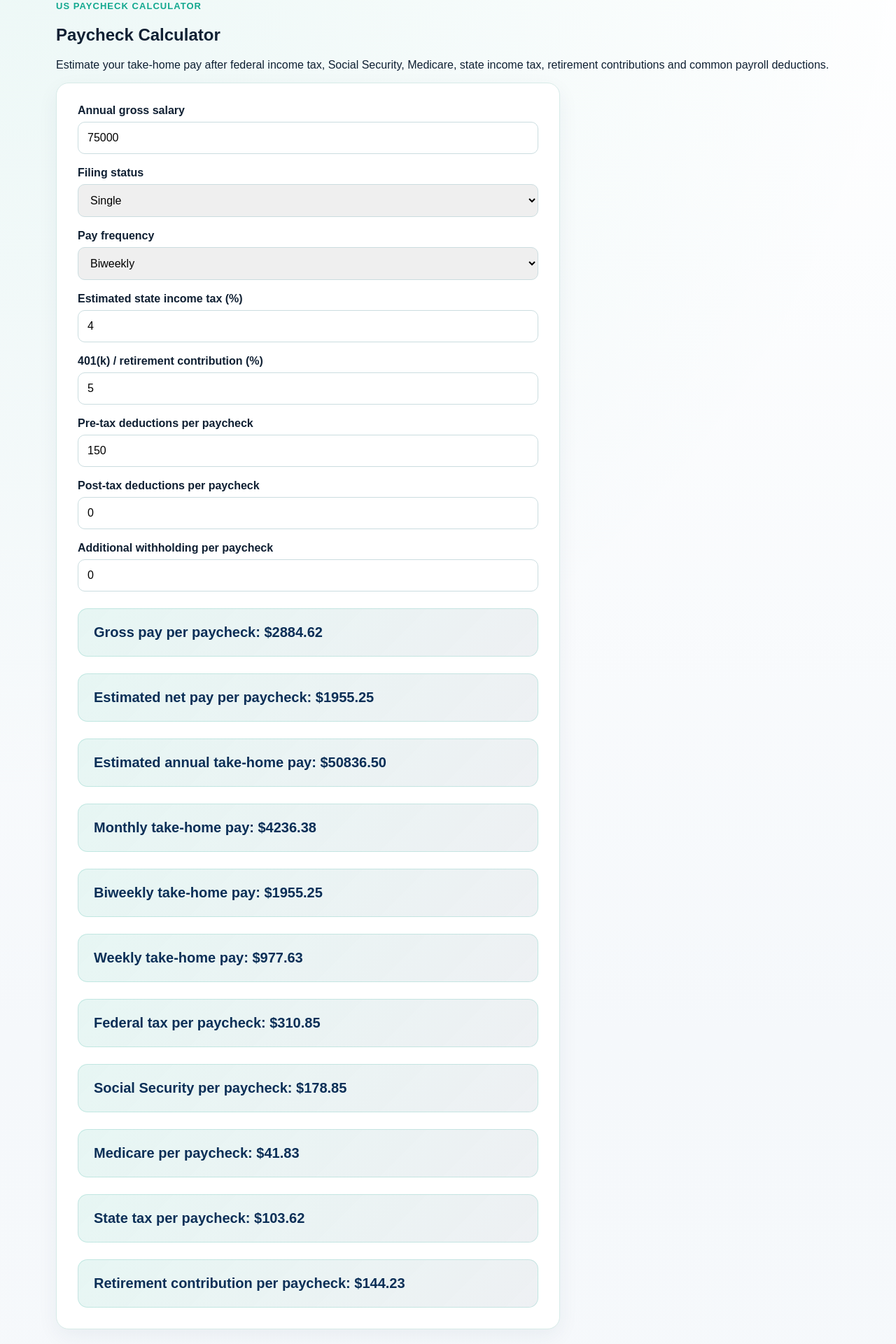
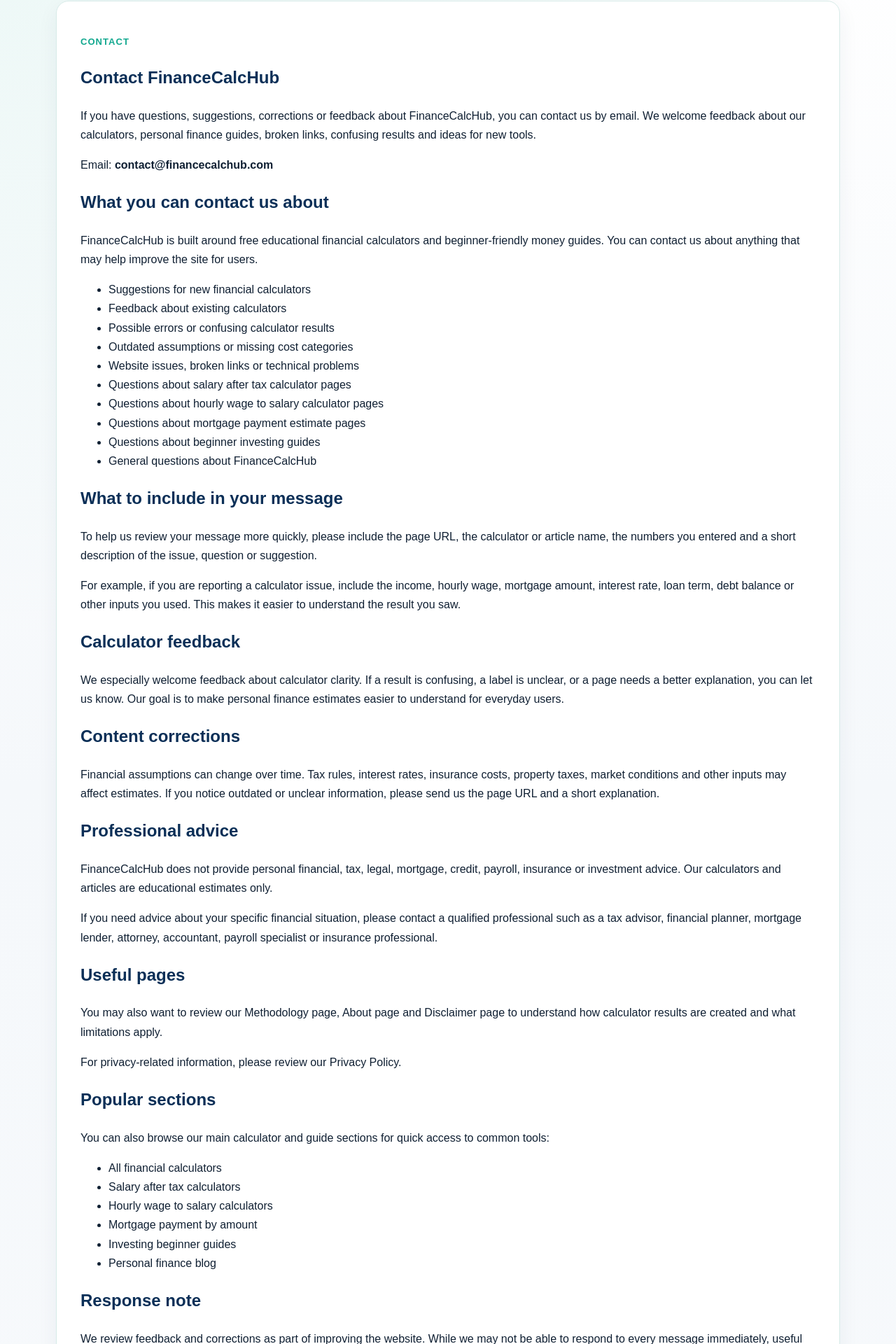
Before and after one commit to milicdejan94-ai/financecalchub, a Next.js app: page /calculators/paycheck in a window 1280 px wide. Shown: the part 160-2080 px from the top of the page at 70% size. Built offline with nearby package versions, Linux system fonts and the light colour scheme.

Commit message:
Improve paycheck calculator content and trust

```diff
--- a/app/calculators/paycheck/PaycheckCalculatorClient.tsx
+++ b/app/calculators/paycheck/PaycheckCalculatorClient.tsx
@@ -1,316 +1,201 @@
 'use client';
 
 import { useState } from 'react';
-import AdBanner from '../../../components/AdBanner';
+import Breadcrumbs from '../../../components/Breadcrumbs';
 import RelatedCalculators from '../../../components/RelatedCalculators';
-import Breadcrumbs from '../../../components/Breadcrumbs';
 
-export default function PaycheckCalculatorPage() {
-  const [salary, setSalary] = useState(75000);
-  const [stateTax, setStateTax] = useState(4);
-  const [filingStatus, setFilingStatus] = useState('single');
-  const [payFrequency, setPayFrequency] = useState(26);
-  const [retirementContribution, setRetirementContribution] = useState(5);
-  const [preTaxDeductions, setPreTaxDeductions] = useState(150);
-  const [postTaxDeductions, setPostTaxDeductions] = useState(0);
-  const [additionalWithholding, setAdditionalWithholding] = useState(0);
+export const metadata = {
+  title: 'Contact FinanceCalcHub | Questions, Feedback and Corrections',
+  description:
+    'Contact FinanceCalcHub for questions, suggestions, corrections, broken links or feedback about our free financial calculators and personal finance guides.',
+};
 
-  const federalRate =
-    filingStatus === 'married'
-      ? 0.1
-      : filingStatus === 'head'
-      ? 0.11
-      : 0.12;
-
-  const grossPayPerPeriod = salary / payFrequency;
-
-  const annualRetirementContribution =
-    salary * (retirementContribution / 100);
-
-  const annualPreTaxDeductions = preTaxDeductions * payFrequency;
-  const annualPostTaxDeductions = postTaxDeductions * payFrequency;
-  const annualAdditionalWithholding = additionalWithholding * payFrequency;
-
-  const taxableIncome = Math.max(
-    salary - annualRetirementContribution - annualPreTaxDeductions,
-    0
-  );
-
-  const federalTax = taxableIncome * federalRate;
-  const socialSecurity = Math.min(salary, 168600) * 0.062;
-  const medicare = salary * 0.0145;
-  const stateTaxAmount = taxableIncome * (stateTax / 100);
-
-  const totalAnnualTaxes =
-    federalTax +
-    socialSecurity +
-    medicare +
-    stateTaxAmount +
-    annualAdditionalWithholding;
-
-  const annualTakeHome =
-    salary -
-    annualRetirementContribution -
-    annualPreTaxDeductions -
-    totalAnnualTaxes -
-    annualPostTaxDeductions;
-
-  const netPayPerPeriod = annualTakeHome / payFrequency;
-
-  const monthlyTakeHome = annualTakeHome / 12;
-  const biweeklyTakeHome = annualTakeHome / 26;
-  const weeklyTakeHome = annualTakeHome / 52;
-
-  const federalTaxPerPeriod = federalTax / payFrequency;
-  const socialSecurityPerPeriod = socialSecurity / payFrequency;
-  const medicarePerPeriod = medicare / payFrequency;
-  const stateTaxPerPeriod = stateTaxAmount / payFrequency;
-  const retirementPerPeriod = annualRetirementContribution / payFrequency;
-
+export default function ContactPage() {
   return (
     <section className="section">
       <div className="container">
         <Breadcrumbs
           items={[
             { label: 'Home', href: '/' },
-            { label: 'Calculators', href: '/calculators' },
-            { label: 'Paycheck Calculator' },
+            { label: 'Contact' },
           ]}
         />
 
-        <p className="eyebrow">US paycheck calculator</p>
+        <div className="content-box">
+          <p className="eyebrow">Contact</p>
 
-        <h1>Paycheck Calculator</h1>
-
-        <p>
-          Estimate your take-home pay after federal income tax, Social Security,
-          Medicare, state income tax, retirement contributions and common payroll
-          deductions.
-        </p>
-
-        <AdBanner slot="paycheck-top" />
-
-        <div className="calculator-box">
-          <div className="input-group">
-            <label>Annual gross salary</label>
-            <input
-              type="number"
-              value={salary}
-              onChange={(e) => setSalary(Number(e.target.value))}
-            />
-          </div>
-
-          <div className="input-group">
-            <label>Filing status</label>
-            <select
-              value={filingStatus}
-              onChange={(e) => setFilingStatus(e.target.value)}
-            >
-              <option value="single">Single</option>
-              <option value="married">Married filing jointly</option>
-              <option value="head">Head of household</option>
-            </select>
-          </div>
-
-          <div className="input-group">
-            <label>Pay frequency</label>
-            <select
-              value={payFrequency}
-              onChange={(e) => setPayFrequency(Number(e.target.value))}
-            >
-              <option value={52}>Weekly</option>
-              <option value={26}>Biweekly</option>
-              <option value={24}>Semimonthly</option>
-              <option value={12}>Monthly</option>
-            </select>
-          </div>
-
-          <div className="input-group">
-            <label>Estimated state income tax (%)</label>
-            <input
-              type="number"
-              value={stateTax}
-              step="0.1"
-              onChange={(e) => setStateTax(Number(e.target.value))}
-            />
-          </div>
-
-          <div className="input-group">
-            <label>401(k) / retirement contribution (%)</label>
-            <input
-              type="number"
-              value={retirementContribution}
-              step="0.1"
-              onChange={(e) => setRetirementContribution(Number(e.target.value))}
-            />
-          </div>
-
-          <div className="input-group">
-            <label>Pre-tax deductions per paycheck</label>
-            <input
-              type="number"
-              value={preTaxDeductions}
-              onChange={(e) => setPreTaxDeductions(Number(e.target.value))}
-            />
-          </div>
-
-          <div className="input-group">
-            <label>Post-tax deductions per paycheck</label>
-            <input
-              type="number"
-              value={postTaxDeductions}
-              onChange={(e) => setPostTaxDeductions(Number(e.target.value))}
-            />
-          </div>
-
-          <div className="input-group">
-            <label>Additional withholding per paycheck</label>
-            <input
-              type="number"
-              value={additionalWithholding}
-              onChange={(e) => setAdditionalWithholding(Number(e.target.value))}
-            />
-          </div>
-
-          <div className="result">
-            Gross pay per paycheck: ${grossPayPerPeriod.toFixed(2)}
-          </div>
-
-          <div className="result">
-            Estimated net pay per paycheck: ${netPayPerPeriod.toFixed(2)}
-          </div>
-
-          <div className="result">
-            Estimated annual take-home pay: ${annualTakeHome.toFixed(2)}
-          </div>
-
-          <div className="result">
-            Monthly take-home pay: ${monthlyTakeHome.toFixed(2)}
-          </div>
-
-          <div className="result">
-            Biweekly take-home pay: ${biweeklyTakeHome.toFixed(2)}
-          </div>
-
-          <div className="result">
-            Weekly take-home pay: ${weeklyTakeHome.toFixed(2)}
-          </div>
-
-          <div className="result">
-            Federal tax per paycheck: ${federalTaxPerPeriod.toFixed(2)}
-          </div>
-
-          <div className="result">
-            Social Security per paycheck: ${socialSecurityPerPeriod.toFixed(2)}
-          </div>
-
-          <div className="result">
-            Medicare per paycheck: ${medicarePerPeriod.toFixed(2)}
-          </div>
-
-          <div className="result">
-            State tax per paycheck: ${stateTaxPerPeriod.toFixed(2)}
-          </div>
-
-          <div className="result">
-            Retirement contribution per paycheck: ${retirementPerPeriod.toFixed(2)}
-          </div>
-        </div>
-
-        <AdBanner slot="paycheck-middle" />
-
-        <div className="content-box" style={{ marginTop: 34 }}>
-          <h2>How this paycheck calculator works</h2>
+          <h1>Contact FinanceCalcHub</h1>
 
           <p>
-            This calculator estimates your net pay by subtracting common payroll
-            deductions from your gross annual salary. It includes estimated
-            federal income tax, Social Security, Medicare, state income tax,
-            retirement contributions, pre-tax deductions, post-tax deductions and
-            additional withholding.
+            If you have questions, suggestions, corrections or feedback about
+            FinanceCalcHub, you can contact us by email. We welcome feedback
+            about our calculators, personal finance guides, broken links,
+            confusing results and ideas for new tools.
           </p>
 
-          <h3>What is gross pay?</h3>
+          <p>
+            Email: <strong>contact@financecalchub.com</strong>
+          </p>
+
+          <h2>What you can contact us about</h2>
 
           <p>
-            Gross pay is the amount you earn before taxes and deductions. For a
-            salaried worker, this is usually the annual salary listed in the job
-            offer or employment agreement.
+            FinanceCalcHub is built around free educational financial
+            calculators and beginner-friendly money guides. You can contact us
+            about anything that may help improve the site for users.
           </p>
 
-          <h3>What is take-home pay?</h3>
+          <ul>
+            <li>Suggestions for new financial calculators</li>
+            <li>Feedback about existing calculators</li>
+            <li>Possible errors or confusing calculator results</li>
+            <li>Outdated assumptions or missing cost categories</li>
+            <li>Website issues, broken links or technical problems</li>
+            <li>Questions about salary after tax calculator pages</li>
+            <li>Questions about hourly wage to salary calculator pages</li>
+            <li>Questions about mortgage payment estimate pages</li>
+            <li>Questions about beginner investing guides</li>
+            <li>General questions about FinanceCalcHub</li>
+          </ul>
+
+          <h2>What to include in your message</h2>
 
           <p>
-            Take-home pay is the amount you receive after taxes, deductions,
-            retirement contributions and other payroll withholdings are removed.
-            This is also called net pay.
+            To help us review your message more quickly, please include the page
+            URL, the calculator or article name, the numbers you entered and a
+            short description of the issue, question or suggestion.
           </p>
 
-          <h3>Why 401(k) and pre-tax deductions matter</h3>
+          <p>
+            For example, if you are reporting a calculator issue, include the
+            income, hourly wage, mortgage amount, interest rate, loan term, debt
+            balance or other inputs you used. This makes it easier to understand
+            the result you saw.
+          </p>
+
+          <h2>Calculator feedback</h2>
 
           <p>
-            Retirement contributions and some benefit deductions may reduce
-            taxable income. This can change your estimated federal and state tax
-            amounts as well as your final paycheck.
+            We especially welcome feedback about calculator clarity. If a result
+            is confusing, a label is unclear, or a page needs a better
+            explanation, you can let us know. Our goal is to make personal
+            finance estimates easier to understand for everyday users.
           </p>
 
-          <h3>What are Social Security and Medicare taxes?</h3>
+          <h2>Content corrections</h2>
 
           <p>
-            Social Security and Medicare are payroll taxes commonly called FICA
-            taxes. This calculator estimates Social Security at 6.2% and Medicare
-            at 1.45% for employees.
+            Financial assumptions can change over time. Tax rules, interest
+            rates, insurance costs, property taxes, market conditions and other
+            inputs may affect estimates. If you notice outdated or unclear
+            information, please send us the page URL and a short explanation.
           </p>
 
-          <h3>Monthly, biweekly and weekly paycheck estimates</h3>
+          <h2>Professional advice</h2>
 
           <p>
-            Many US workers are paid weekly, biweekly, semimonthly or monthly.
-            This calculator shows your selected paycheck estimate and also shows
-            common monthly, biweekly and weekly take-home pay estimates for easy
-            comparison.
+            FinanceCalcHub does not provide personal financial, tax, legal,
+            mortgage, credit, payroll, insurance or investment advice. Our
+            calculators and articles are educational estimates only.
           </p>
 
-          <h3>Important note</h3>
+          <p>
+            If you need advice about your specific financial situation, please
+            contact a qualified professional such as a tax advisor, financial
+            planner, mortgage lender, attorney, accountant, payroll specialist or
+            insurance professional.
+          </p>
+
+          <h2>Useful pages</h2>
 
           <p>
-            This calculator provides a simplified educational estimate. Actual
-            payroll results may vary depending on federal tax brackets, standard
-            deductions, credits, local taxes, W-4 settings, benefit deductions,
-            retirement plans, wage limits and other payroll details.
+            You may also want to review our{' '}
+            <a href="/methodology">Methodology</a> page,{' '}
+            <a href="/about">About</a> page and{' '}
+            <a href="/disclaimer">Disclaimer</a> page to understand how
+            calculator results are created and what limitations apply.
+          </p>
+
+          <p>
+            For privacy-related information, please review our{' '}
+            <a href="/privacy-policy">Privacy Policy</a>.
+          </p>
+
+          <h2>Popular sections</h2>
+
+          <p>
+            You can also browse our main calculator and guide sections for quick
+            access to common tools:
+          </p>
+
+          <ul>
+            <li>
+              <a href="/calculators">All financial calculators</a>
+            </li>
+            <li>
+              <a href="/salary-after-tax">Salary after tax calculators</a>
+            </li>
+            <li>
+              <a href="/hourly-wage">Hourly wage to salary calculators</a>
+            </li>
+            <li>
+              <a href="/mortgage-payment">Mortgage payment by amount</a>
+            </li>
+            <li>
+              <a href="/investing">Investing beginner guides</a>
+            </li>
+            <li>
+              <a href="/blog">Personal finance blog</a>
+            </li>
+          </ul>
+
+          <h2>Response note</h2>
+
+          <p>
+            We review feedback and corrections as part of improving the website.
+            While we may not be able to respond to every message immediately,
+            useful reports can help us improve calculator pages, explanations
+            and related guides over time.
           </p>
         </div>
 
         <RelatedCalculators
+          title="Popular pages"
           tools={[
             {
-              title: 'Hourly Paycheck Calculator',
-              href: '/calculators/hourly-paycheck',
+              title: 'All Financial Calculators',
+              href: '/calculators',
             },
             {
-              title: 'Overtime Calculator',
-              href: '/calculators/overtime',
+              title: 'About FinanceCalcHub',
+              href: '/about',
             },
             {
-              title: 'Salary To Hourly Calculator',
-              href: '/calculators/salary-to-hourly',
+              title: 'Methodology',
+              href: '/methodology',
             },
             {
-              title: 'Salary Calculator by Income',
-              href: '/salary-calculator',
+              title: 'Disclaimer',
+              href: '/disclaimer',
             },
             {
-              title: 'Paycheck Calculators by State',
-              href: '/paycheck-calculator',
+              title: 'Salary After Tax Calculators',
+              href: '/salary-after-tax',
             },
             {
-              title: '$50,000 Salary Calculator',
-              href: '/salary-calculator/50000',
+              title: 'Hourly Wage to Salary Calculators',
+              href: '/hourly-wage',
+            },
+            {
+              title: 'Mortgage Payment by Amount',
+              href: '/mortgage-payment',
+            },
+            {
+              title: 'Investing for Beginners',
+              href: '/investing',
             },
           ]}
         />
-
-        <AdBanner slot="paycheck-bottom" />
       </div>
     </section>
   );
--- a/app/calculators/paycheck/page.tsx
+++ b/app/calculators/paycheck/page.tsx
@@ -3,7 +3,7 @@
 export const metadata = {
   title: 'Paycheck Calculator | Estimate Your Take-Home Pay',
   description:
-    'Free US paycheck calculator. Estimate your take-home pay after federal tax, Social Security, Medicare and state income tax.',
+    'Free US paycheck calculator. Estimate take-home pay after federal tax, Social Security, Medicare, state income tax, retirement contributions and deductions.',
 };
 
 export default function PaycheckPage() {
```
